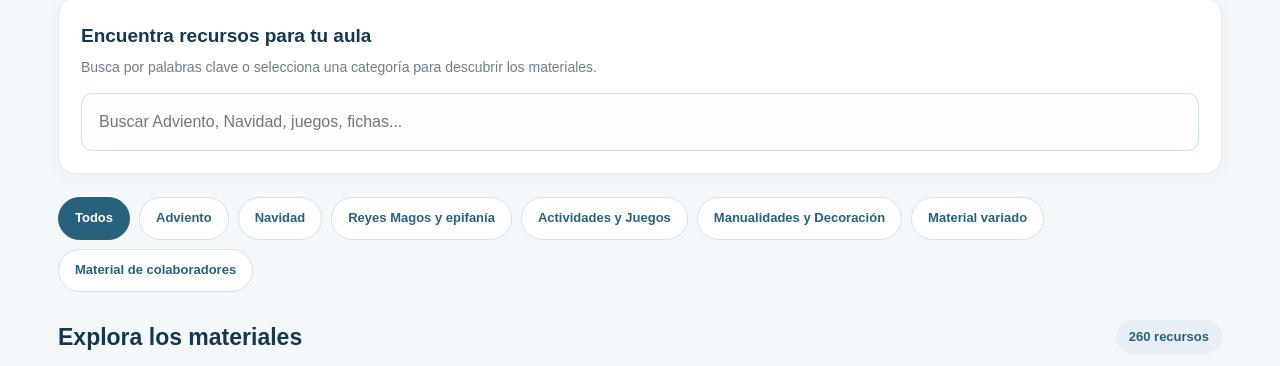
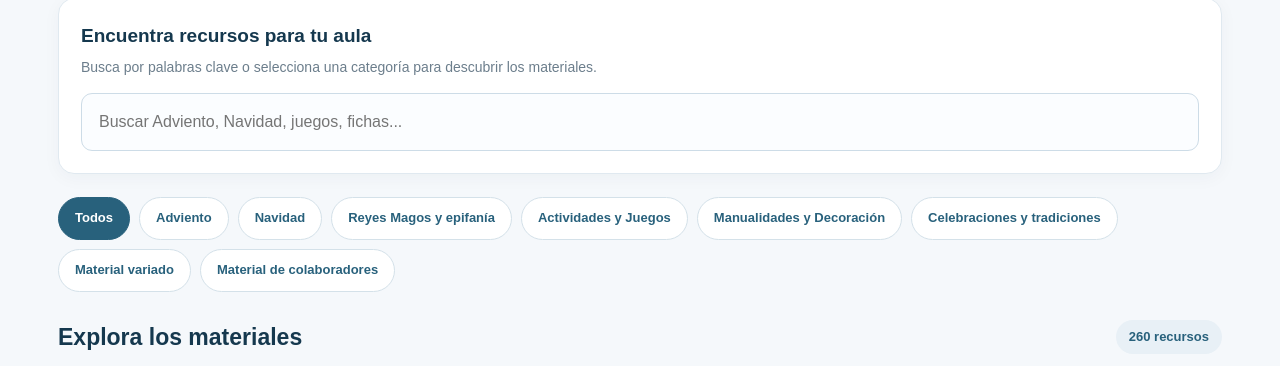
Before and after one commit to nuberelisevilla-gif/relisevilla-biblioteca, a plain HTML site: page index.html in a window 1280 px wide. Shown: the part 1337-1703 px from the top of the page. Drawn offline with Linux system fonts and the light colour scheme.

Commit message:
Update index.html

```diff
--- a/index.html
+++ b/index.html
@@ -610,8 +610,17 @@
         .toLowerCase();
     }
 
+    function obtenerCategorias(recurso) {
+  if (Array.isArray(recurso.categorias) &&
+      recurso.categorias.length > 0) {
+    return [...new Set(recurso.categorias)];
+  }
+
+  return [recurso.categoria || 'General'];
+}
+
 function obtenerCategoria(recurso) {
-      return recurso.categoria || 'General';
+  return obtenerCategorias(recurso)[0];
 }
 
     function dibujarCategorias() {
@@ -628,7 +637,7 @@
       ];
 
       const nombresReales = [
-        ...new Set(materiales.map(obtenerCategoria))
+  ...new Set(materiales.flatMap(obtenerCategorias))
 ];
 
       nombresReales.sort((a, b) => {
@@ -762,11 +771,14 @@
       const filtrados = materiales.filter(recurso => {
        const coincideCategoria =
   categoriaActual === 'Todos' ||
-          obtenerCategoria(recurso) === categoriaActual;
+  obtenerCategorias(recurso).some(
+    categoria =>
+      normalizar(categoria) === normalizar(categoriaActual)
+  );
 
         const contenido = normalizar(
           recurso.nombre + ' ' +
-          obtenerCategoria(recurso) + ' ' +
+          obtenerCategorias(recurso).join(' ') + ' ' +
           recurso.ruta
         );
 
```
Lines whose indentation alone changed are shown as unchanged.
